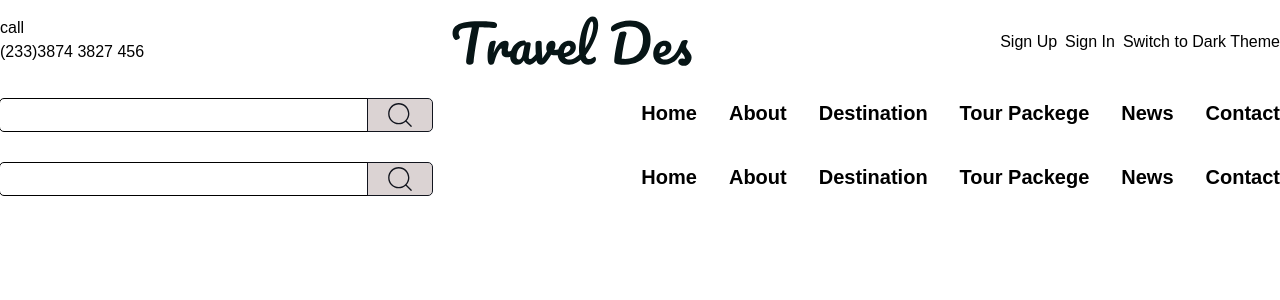
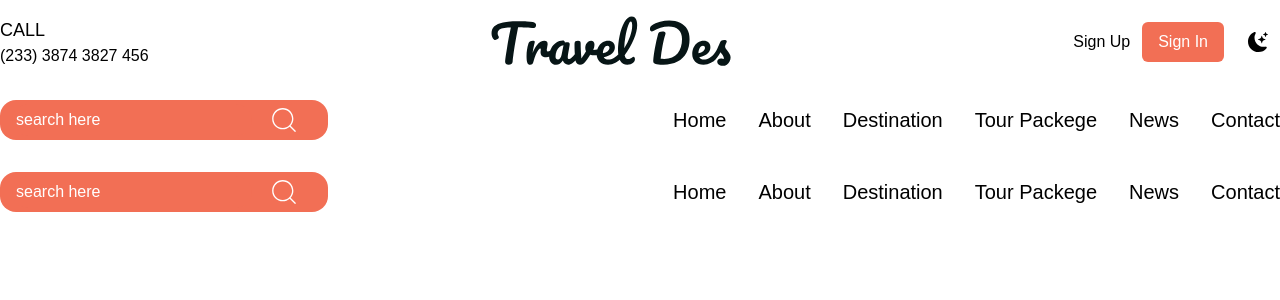
Before and after one commit to devMasrafi/travelDes, a Next.js app: page /navBar in a window 1280 px wide. Shown: the top 300 px of the page. Built offline with nearby package versions, Linux system fonts and the light colour scheme.

Commit message:
changes on nav and search bar

```diff
--- a/src/app/(upperNav)/header/page.jsx
+++ b/src/app/(upperNav)/header/page.jsx
@@ -1,7 +1,10 @@
 import Image from "next/image";
 import logoImg from "@/public/images/TravelDes.svg";
+import logoImglight from "@/public/images/TravelDesLight.svg";
 import { useTheme } from "@/context/ThemeContext";
 
+import { FaSun } from "react-icons/fa";
+import { BsFillMoonStarsFill } from "react-icons/bs";
 
 const Header = () => {
   const { theme, toggleTheme } = useTheme();
@@ -9,19 +12,24 @@ const Header = () => {
     <section className="container mx-auto mt-4 mb-4">
       <div className="flex justify-between">
         <div>
-          <h3>call</h3>
-          <p>(233)3874 3827 456</p>
+          <h3 className="text-lg uppercase font-medium ">call</h3>
+          <p className="text-md ">(233) 3874 3827 456</p>
         </div>
+        {/* web logo */}
         <div>
-          <Image className="w-[15rem] " src={logoImg} alt="something" />
+          <Image
+            className="w-[15rem] "
+            src={theme == "light" ? logoImg : logoImglight}
+            alt="something"
+          />
         </div>
-        <div className="flex gap-2 items-center capitalize ">
+        <div className="flex gap-3 items-center capitalize ">
           <div>sign up</div>
-          <div>sign in</div>
-          <div>
-          <button onClick={toggleTheme}>
-        Switch to {theme === 'light' ? 'Dark' : 'Light'} Theme
-      </button>
+          <div className="px-4 py-2 bg-orrangeCol rounded-md text-white ">sign in</div>
+          <div className="text-xl px-3 flex items-center">
+            <button onClick={toggleTheme}>
+              {theme === "light" ? <BsFillMoonStarsFill /> : <FaSun />}
+            </button>
           </div>
         </div>
       </div>
--- a/src/app/(upperNav)/navBar/page.jsx
+++ b/src/app/(upperNav)/navBar/page.jsx
@@ -1,25 +1,30 @@
 
 
+import { useTheme } from "@/context/ThemeContext";
 import Link from "next/link";
 import { CiSearch } from "react-icons/ci";
 
 const NavBar = () => {
+  const {theme, toogleTheme} = useTheme()
+
   return (
     <section className="container mx-auto mt-8">
-      <div className="flex justify-between">
+      <div className="flex justify-between items-center">
         <div>
-          <div className="flex items-center">
+          <div className={`flex items-center px-3 py-1 rounded-2xl ${ theme == 'light' ? 'bg-orrangeCol' :'bg-grayCol'}  `}>
             <input
-              className="outline outline-1 w-[23rem] rounded-l p-1"
+            // style change based on theme
+              className={`w-[15rem] rounded-2xl p-1  outline-none text-white placeholder:text-white ${theme == 'light'? 'bg-orrangeCol' : 'bg-grayCol'}`}
               type="text"
+              placeholder="search here"
             />
             <label htmlFor="search">
-              <CiSearch className="text-2xl bg-grayCol outline outline-1 w-[4rem] text-textCol rounded-r h-[2rem] " />
+              <CiSearch className="text-2xl  w-[4rem] text-white h-[2rem] " />
             </label>
           </div>
         </div>
         <div>
-          <ul className="flex gap-8 items-center text-xl capitalize font-semibold  ">
+          <ul className="flex gap-8 items-center text-xl capitalize font-medium  ">
             <li>
               <Link href="/">home</Link>
             </li>
--- a/src/app/layout.js
+++ b/src/app/layout.js
@@ -17,7 +17,7 @@ export default function RootLayout({ children }) {
     document.documentElement.setAttribute("data-theme", savedTheme);
 
     // Hide loading screen
-    const timer = setTimeout(() => setIsLoading(false), 500);
+    const timer = setTimeout(() => setIsLoading(false), 1000);
     return () => clearTimeout(timer);
   }, []);
 
--- a/tailwind.config.js
+++ b/tailwind.config.js
@@ -19,8 +19,9 @@ module.exports = {
     extend: {
       colors: {
         mainCol: "#EC8305",
-        textCol: "#12151E",
-        grayCol: "#DBD3D3",
+        orrangeCol: "#F26F55",
+        grayCol: "#24292F",
+
       },
     },
   },
```
Also changed, not shown: src/public/images/TravelDesLight.svg (added), 1 other file (tests, documents, lock files or other folders).
